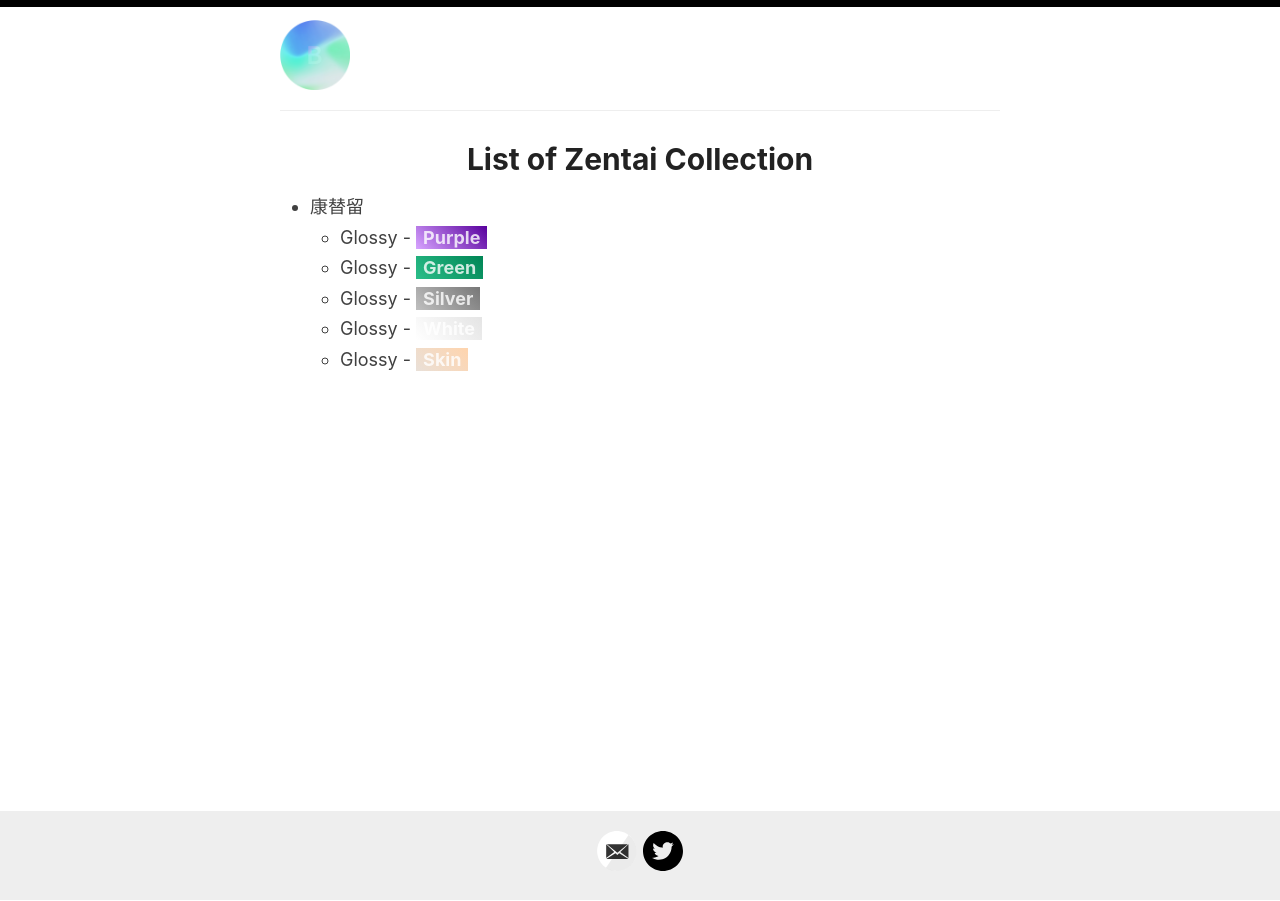
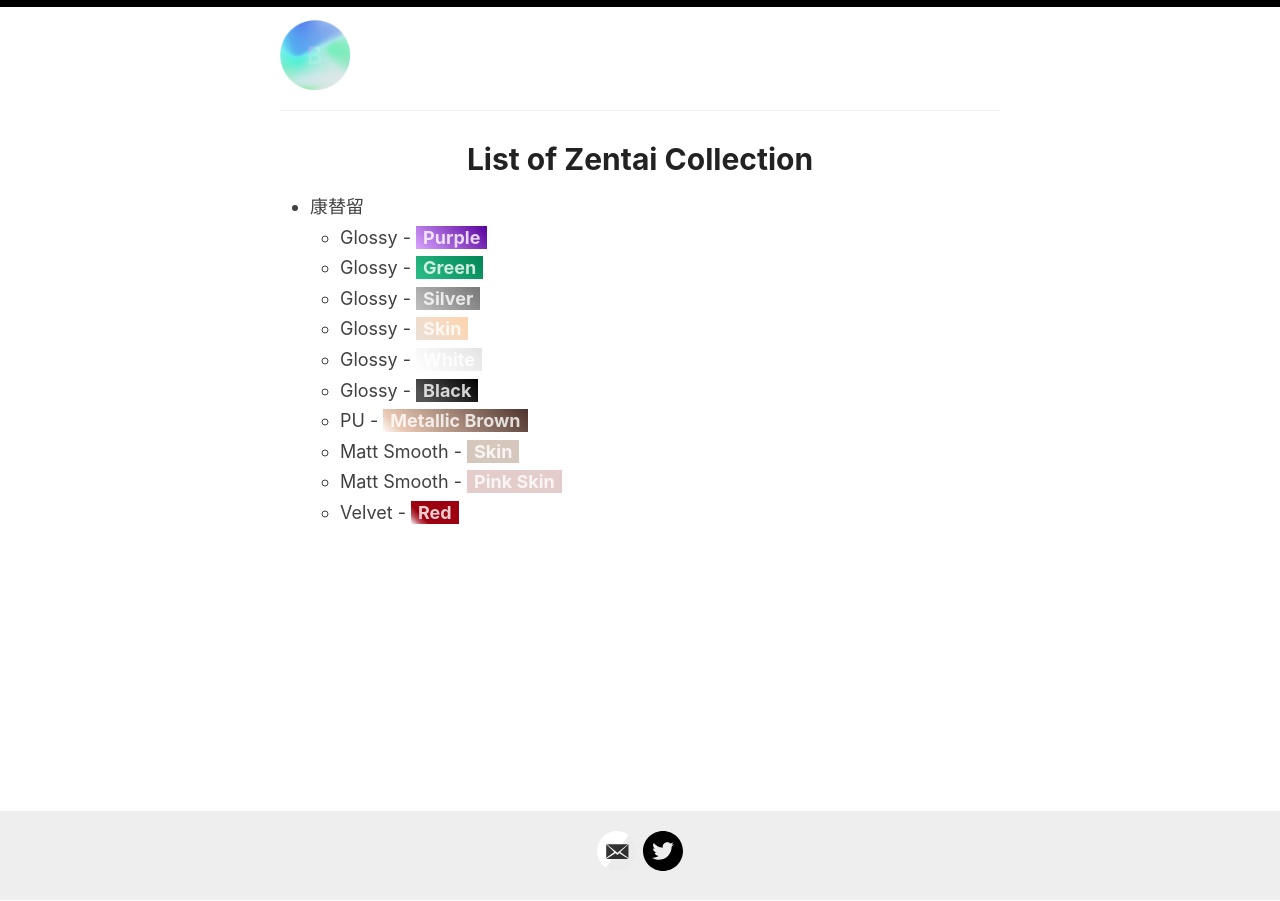
Before and after one commit to 98827ddb7e5a2c2e261912a23d9251d6/98827ddb7e5a2c2e261912a23d9251d6.github.io, a Jekyll site: the page built from _pages/zen-list.md, in a window 1280 px wide. Built offline with Jekyll 4.4.1, drawn with Linux system fonts in a browser that asks for light colours.

Commit message:
update zen list

```diff
--- a/_pages/zen-list.md
+++ b/_pages/zen-list.md
@@ -8,5 +8,10 @@ permalink: /zen-list/
 	- Glossy - <span class="color-sample" style="background: linear-gradient(45deg, rgba(215,164,255,1) 0%, rgba(88,0,157,1) 100%);">Purple</span>
 	- Glossy - <span class="color-sample" style="background: linear-gradient(45deg, rgba(43,190,137,1) 0%, rgba(0,133,85,1) 100%);">Green</span>
 	- Glossy - <span class="color-sample" style="background: linear-gradient(45deg, rgba(191,191,191,1) 0%, rgba(119,119,119,1) 100%);">Silver</span>
+	- Glossy - <span class="color-sample" style="background: linear-gradient(45deg, rgba(233,224,216,1) 0%, rgba(255,212,173,1) 100%);">Skin</span>
 	- Glossy - <span class="color-sample" style="background: linear-gradient(45deg, rgba(255,255,255,1) 0%, rgba(228,228,228,1) 100%);">White</span>
-	- Glossy - <span class="color-sample" style="background: linear-gradient(45deg, rgba(233,224,216,1) 0%, rgba(255,212,173,1) 100%);">Skin</span>
+	- Glossy - <span class="color-sample" style="background: linear-gradient(45deg, rgba(83,83,83,1) 13%, rgba(0,0,0,1) 100%);">Black</span>
+	- PU - <span class="color-sample" style="background: linear-gradient(45deg, rgba(255,252,253,1) 0%, rgba(235,202,181,1) 12%, rgba(76,51,46,1) 100%);">Metallic Brown</span>
+	- Matt Smooth - <span class="color-sample" style="background: linear-gradient(45deg, rgba(214,199,189,1) 13%, rgba(214,199,189,1) 100%);">Skin</span>
+	- Matt Smooth - <span class="color-sample" style="background: linear-gradient(45deg, rgba(227,204,202,1) 13%, rgba(227,204,202,1) 100%);">Pink Skin</span>
+	- Velvet - <span class="color-sample" style="background: linear-gradient(45deg, rgba(255,255,255,1) 0%, rgba(190,85,95,1) 14%, rgba(157,0,15,1) 27%);">Red</span>
```
